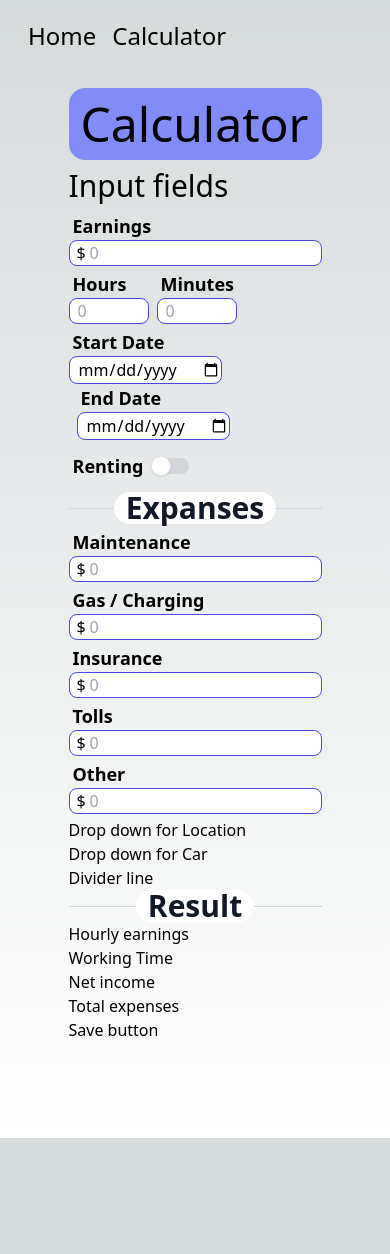
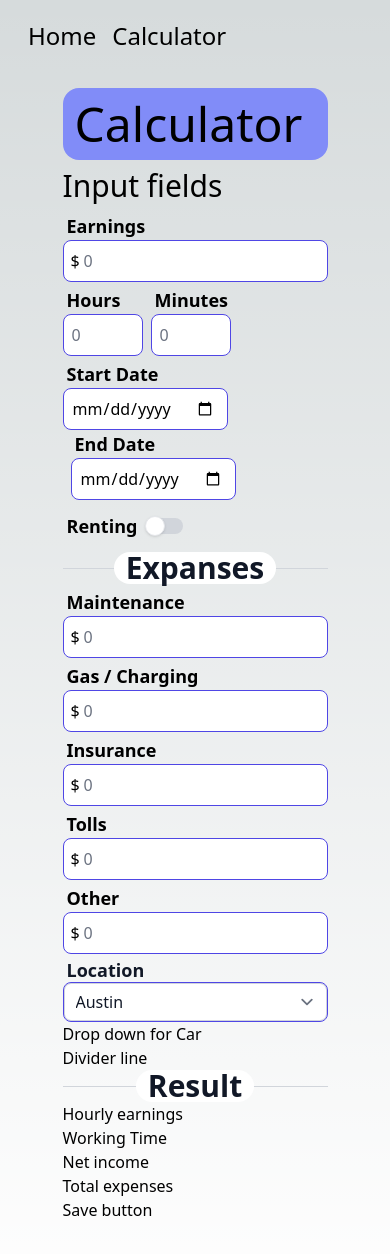
Before and after one commit to RostyslavDzhohola/uber-calculator, a Next.js app: page /calculator in a window 390 px wide. Shown: the top 1254 px of the page. Before the commit the page ends 1138 px from the top, so only its background shows below. Built offline with nearby package versions, Linux system fonts and the light colour scheme.

Commit message:
Location component added

```diff
--- /dev/null
+++ b/app/calculator/Location.jsx
@@ -0,0 +1,21 @@
+
+export default function Location() {
+  return (
+    <div>
+      <label htmlFor="location" className="ml-1 font-bold text-lg block leading-6 text-gray-900">
+        Location
+      </label>
+      <select
+        id="location"
+        name="location"
+        className="block w-full h-10 py-1.5 pl-3 pr-10 text-gray-900 ring-1 ring-inset ring-gray-300 focus:ring-2 focus:ring-indigo-600 sm:text-sm sm:leading-6 rounded-lg border-indigo-600 border"
+        defaultValue="Austin"
+      >
+        <option>United States</option>
+        <option>Canada</option>
+        <option>Mexico</option>
+        <option>Austin</option>
+      </select>
+    </div>
+  )
+}
--- a/app/calculator/calculator.jsx
+++ b/app/calculator/calculator.jsx
@@ -3,6 +3,7 @@ import TimeWorked from "./TimeWorked"
 import Divider from "./Divider"
 import DatesWorked from "./DatesWorked"
 import RentTogle from "./RentTogle"
+import Location from "./Location"
 
 export default function Calculator() {
   return (
@@ -20,7 +21,7 @@ export default function Calculator() {
       <DollarInput name="Insurance" />
       <DollarInput name="Tolls" />
       <DollarInput name="Other" />
-      <div> Drop down for Location</div>
+      <Location />
       <div> Drop down for Car</div>
       <div> Divider line</div>
       <Divider name="Result"/>
--- a/package.json
+++ b/package.json
@@ -17,6 +17,7 @@
     "react-dom": "^18.2.0"
   },
   "devDependencies": {
+    "@tailwindcss/forms": "^0.5.3",
     "autoprefixer": "^10.4.14",
     "postcss": "^8.4.21",
     "tailwindcss": "^3.3.1"
--- a/tailwind.config.js
+++ b/tailwind.config.js
@@ -1,4 +1,6 @@
 /** @type {import('tailwindcss').Config} */
+
+
 module.exports = {
   content: [
     "./app/**/*.{js,ts,jsx,tsx}",
@@ -11,5 +13,7 @@ module.exports = {
   theme: {
     extend: {},
   },
-  plugins: [],
+  plugins: [
+    require('@tailwindcss/forms'),
+  ],
 }
```
Also changed, not shown: 1 other file (tests, documents, lock files or other folders).
